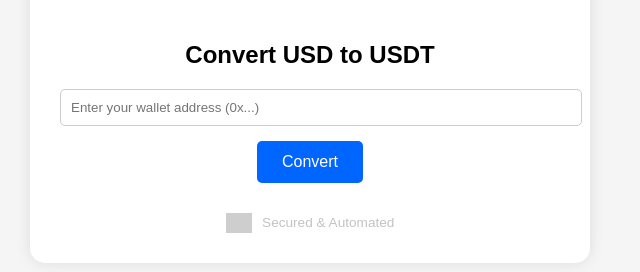
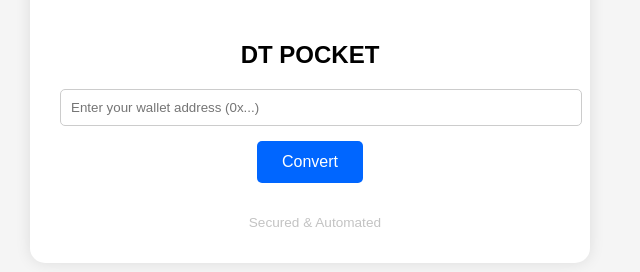
Before and after one commit to ChickenTender268/DT-CONVERTER, a plain HTML site: page index.html in a window 1280 px wide. Shown: the part 358-630 px from the top of the page, without its empty margins (330-970 px from the left). Drawn offline with Linux system fonts and the light colour scheme; grey boxes are pictures that could not be loaded.

Commit message:
Update index.html

```diff
--- a/index.html
+++ b/index.html
@@ -68,7 +68,7 @@
 
   <div class="converter-container">
     <img src="Logo.png" alt="Company Logo" class="logo">
-    <h2>Convert USD to USDT</h2>
+    <h2>DT POCKET</h2>
 
     <input type="text" id="walletAddress" class="wallet-input" placeholder="Enter your wallet address (0x...)">
     <button class="convert-btn" onclick="embedPaybis()">Convert</button>
@@ -76,7 +76,7 @@
     <iframe id="paybisIframe"></iframe>
 
     <div class="secure-badge">
-      <img src="https://assets-global.website-files.com/60f1c7d04670e03e71659e68/60f1c7d04670e013a7659f0e_Frame%201.png" alt="Secured">
+      <img>
       Secured & Automated
     </div>
   </div>
```
